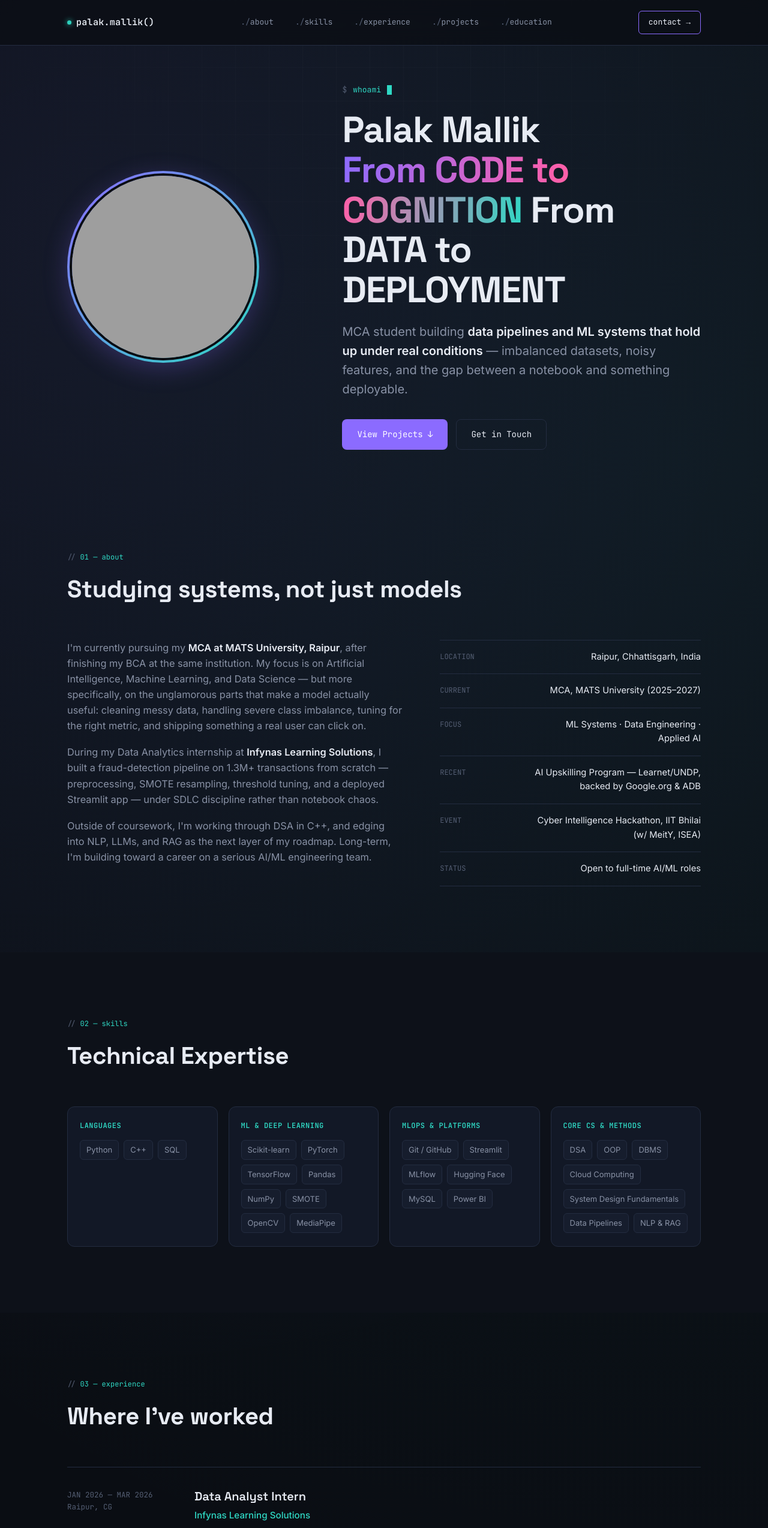
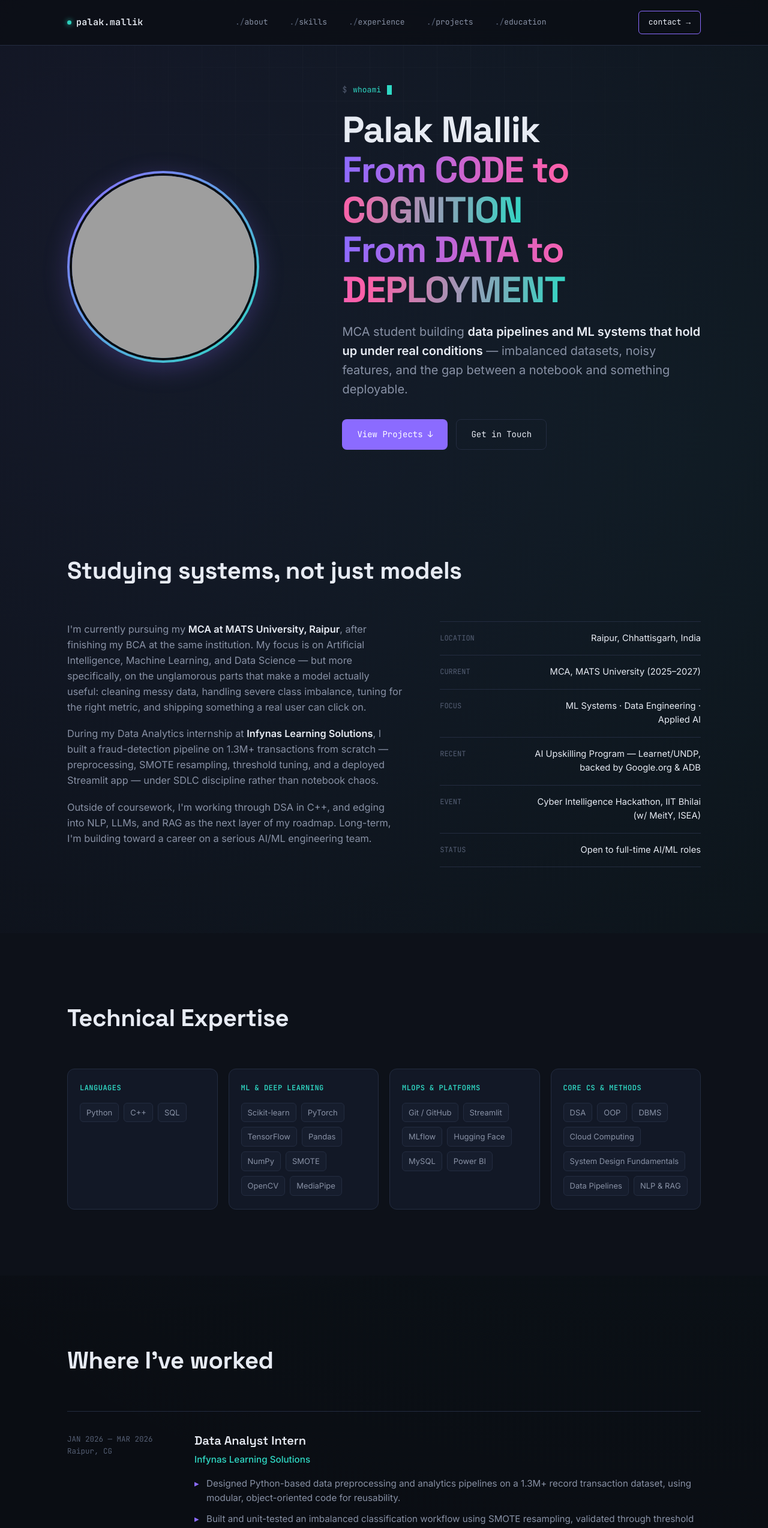
Before and after one commit to PalakMallik/portfolio, a plain HTML site: page index.html in a window 1280 px wide. Shown: the top 2548 px of the page at 60% size. Drawn offline with Linux system fonts and the light colour scheme; grey boxes are pictures that could not be loaded.

Commit message:
Update index.html

```diff
--- a/index.html
+++ b/index.html
@@ -3,7 +3,7 @@
 <head>
 <meta charset="UTF-8">
 <meta name="viewport" content="width=device-width, initial-scale=1.0">
-<title>Palak Mallik — AI/ML Engineer in training</title>
+<title>Palak Mallik</title>
 <link rel="preconnect" href="https://fonts.googleapis.com">
 <link href="https://fonts.googleapis.com/css2?family=Space+Grotesk:wght@400;500;600;700&family=Inter:wght@400;500;600&family=JetBrains+Mono:wght@400;500;600&display=swap" rel="stylesheet">
 
@@ -15,7 +15,7 @@
 
 <header>
   <nav>
-    <div class="logo"><span class="dot"></span>palak.mallik()</div>
+    <div class="logo"><span class="dot"></span>palak.mallik</div>
     <div class="nav-links">
       <a href="#about">about</a>
       <a href="#skills">skills</a>
@@ -41,7 +41,7 @@
       <!-- Right Side: Intro Text Layout -->
       <div class="hero-text-block">
         <div class="eyebrow">whoami<span class="cursor-blink"></span></div>
-        <h1 class="name">Palak Mallik<br><span class="accent">From CODE to COGNITION</span> From DATA to DEPLOYMENT</h1>
+        <h1 class="name">Palak Mallik<br><span class="accent">From CODE to COGNITION</span><br><span class="accent">From DATA to DEPLOYMENT</span></h1>
         <p class="hero-tagline">MCA student building <strong>data pipelines and ML systems that hold up under real conditions</strong> — imbalanced datasets, noisy features, and the gap between a notebook and something deployable.</p>
         <div class="hero-ctas">
           <a href="#projects" class="btn btn-primary">View Projects ↓</a>
@@ -55,7 +55,6 @@
 <section id="about">
   <div class="wrap">
     <div class="sec-head reveal">
-      <div class="sec-eyebrow">01 — about</div>
       <h2 class="sec-title">Studying systems, not just models</h2>
     </div>
     <div class="about-grid">
@@ -79,7 +78,6 @@
 <section id="skills" style="background:var(--bg-alt);">
   <div class="wrap">
     <div class="sec-head reveal">
-      <div class="sec-eyebrow">02 — skills</div>
       <h2 class="sec-title">Technical Expertise</h2>
     </div>
     <div class="skills-grid">
@@ -137,7 +135,6 @@
 <section id="experience">
   <div class="wrap">
     <div class="sec-head reveal">
-      <div class="sec-eyebrow">03 — experience</div>
       <h2 class="sec-title">Where I've worked</h2>
     </div>
     <div class="exp-item reveal">
@@ -159,7 +156,6 @@
 <section id="projects" style="background:var(--bg-alt);">
   <div class="wrap">
     <div class="sec-head reveal">
-      <div class="sec-eyebrow">04 — projects</div>
       <h2 class="sec-title">Things I've built</h2>
     </div>
     <div class="projects-grid">
@@ -219,7 +215,6 @@
 <section id="education">
   <div class="wrap">
     <div class="sec-head reveal">
-      <div class="sec-eyebrow">05 — education</div>
       <h2 class="sec-title">Academic background</h2>
     </div>
     <div class="edu-grid">
@@ -240,7 +235,6 @@
 <section id="contact" style="background:var(--bg-alt);">
   <div class="wrap">
     <div class="contact-box reveal">
-      <div class="sec-eyebrow" style="justify-content:center; display:flex;">06 — contact</div>
       <h2 class="sec-title">Let's build something</h2>
       <p>Open to full-time AI/ML roles and collaborations. The fastest way to reach me is email — I read every message.</p>
       <div class="contact-links">
```
